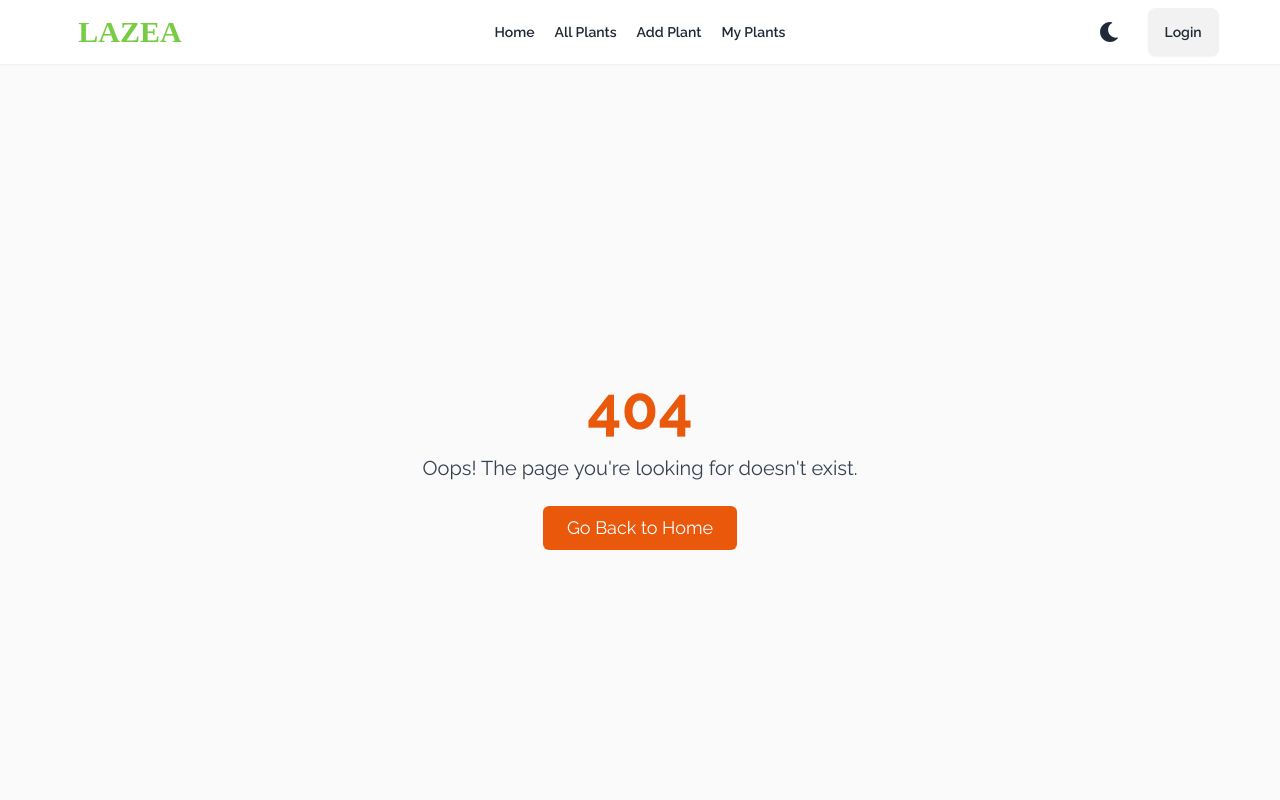
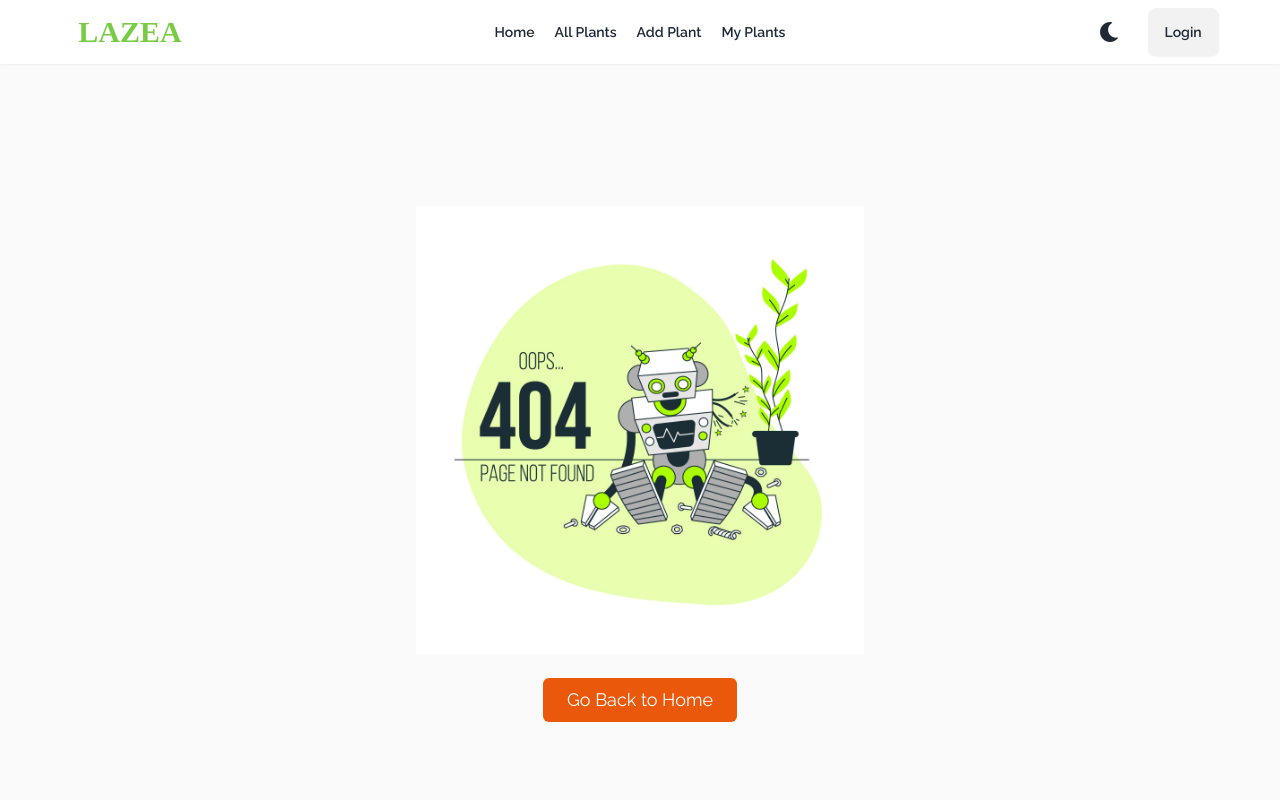
Before and after one commit to arifurrahmansajid/LAZEA, a React (Vite) app: page /contacts in a window 1280 px wide. Shown: the top 800 px of the page. Built offline with nearby package versions, Linux system fonts and the light colour scheme; no server answers; a web font is replaced by a local one.

Commit message:
update notfound page

```diff
--- a/src/components/NotFound.jsx
+++ b/src/components/NotFound.jsx
@@ -1,11 +1,12 @@
 import React from "react";
 import { Link } from "react-router-dom";
+import notFoundImage from "../assets/3814263.jpg"; // adjust the path to your asset if needed
 
 const NotFound = () => {
   return (
     <div className="min-h-screen flex flex-col justify-center items-center">
-      <h1 className="text-6xl font-bold text-orange-600">404</h1>
-      <p className="text-xl text-gray-700 dark:text-gray-200 mt-4">Oops! The page you're looking for doesn't exist.</p>
+      <img src={notFoundImage} alt="404 Not Found" className="w-full max-w-md" />
+
       <Link
         to="/"
         className="mt-6 bg-orange-600 text-white px-6 py-2 rounded-md text-lg hover:bg-orange-500"
```
Also changed, not shown: src/assets/3814263.jpg (added).
